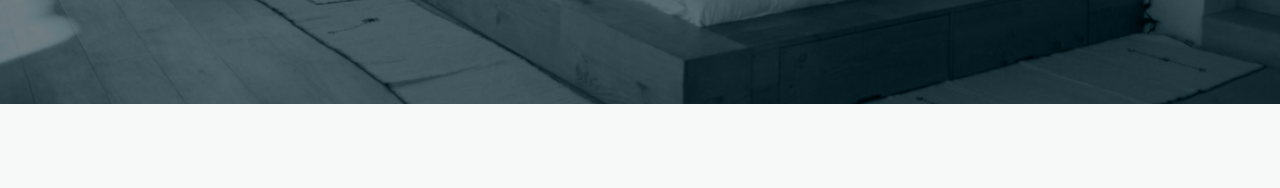
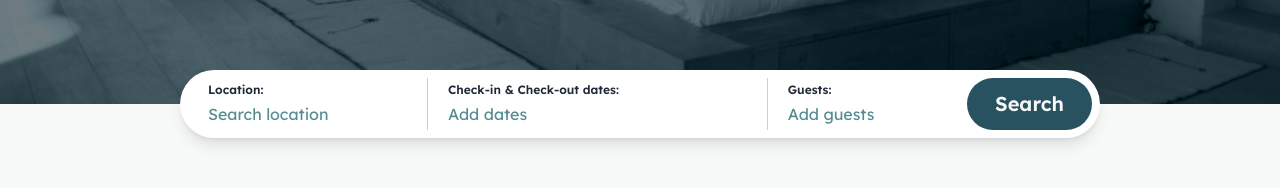
Before and after one commit to inastefansdottir/FED2-PE2-inastefansdottir, a React (Vite) app: page / in a window 1280 px wide. Shown: the part 456-644 px from the top of the page. Built offline with nearby package versions, Linux system fonts and the light colour scheme; no server answers; a web font is replaced by a local one.

Commit message:
Made the search form with location input, guests input and day picker for the dates. Also styled the form.

```diff
--- a/package.json
+++ b/package.json
@@ -16,6 +16,7 @@
     "@fortawesome/free-solid-svg-icons": "^7.2.0",
     "@fortawesome/react-fontawesome": "^3.3.1",
     "react": "^19.2.5",
+    "react-day-picker": "^9.14.0",
     "react-dom": "^19.2.5",
     "react-router-dom": "^7.14.2"
   },
--- a/src/components/Button.tsx
+++ b/src/components/Button.tsx
@@ -18,7 +18,7 @@ const variants = {
 };
 
 const sizes = {
-  big: "px-7 py-3.5 text-xl",
+  big: "px-7 py-3 text-xl",
   default: "px-6 py-3",
   small: "px-5 py-2.5 text-sm",
 };
--- a/src/index.css
+++ b/src/index.css
@@ -4,6 +4,7 @@
 
 body {
   font-family: "Lexend", system-ui, sans-serif;
+  color: #1f2937;
 }
 
 h1,
@@ -11,3 +12,29 @@ h2,
 h3 {
   font-family: "Gloock", Georgia, "Times New Roman", Times, serif;
 }
+
+.rdp-range_end {
+  background: linear-gradient(90deg, #b4d8d8 50%, transparent 50%);
+}
+
+.rdp-range_start {
+  background: linear-gradient(90deg, transparent 50%, #b4d8d8 50%);
+}
+
+.rdp-range_start .rdp-day_button,
+.rdp-range_end .rdp-day_button {
+  background-color: #558c91;
+  border: #558c91;
+}
+
+.rdp-range_middle {
+  background: #b4d8d8;
+}
+
+.rdp-today:not(.rdp-outside) {
+  color: #558c91;
+}
+
+.rdp-chevron {
+  fill: #558c91;
+}
--- a/src/pages/HomePage.tsx
+++ b/src/pages/HomePage.tsx
@@ -1,13 +1,22 @@
 import { useEffect, useState } from "react";
+import { DayPicker } from "react-day-picker";
+import "react-day-picker/style.css";
+import { useRef } from "react";
 import { getVenues } from "../api/venues";
 import { FontAwesomeIcon } from "@fortawesome/react-fontawesome";
 import { faPlus } from "@fortawesome/free-solid-svg-icons";
+import { Button } from "../components/Button";
 import VenueCard from "../components/VenueCard";
 import heroImage from "../assets/hero-image.png";
 
 function HomePage() {
   const [venues, setVenues] = useState([]);
   const [page, setPage] = useState(1);
+
+  const [open, setOpen] = useState(false);
+  const [range, setRange] = useState<any>();
+
+  const calendarRef = useRef(null);
 
   useEffect(() => {
     async function fetchVenues() {
@@ -22,9 +31,109 @@ function HomePage() {
     fetchVenues();
   }, [page]);
 
+  function formatDate(date: Date) {
+    return date.toLocaleDateString("en-GB", {
+      day: "2-digit",
+      month: "2-digit",
+      year: "2-digit",
+    });
+  }
+
+  useEffect(() => {
+    function handleClickOutside(event: MouseEvent) {
+      if (
+        calendarRef.current &&
+        !calendarRef.current.contains(event.target as Node)
+      ) {
+        setOpen(false);
+      }
+    }
+
+    document.addEventListener("mousedown", handleClickOutside);
+
+    return () => {
+      document.removeEventListener("mousedown", handleClickOutside);
+    };
+  }, []);
+
   return (
-    <div className="flex flex-col">
+    <div className="relative flex flex-col">
+      {/* Hero image */}
       <img src={heroImage} className="w-full h-[500px] object-cover" />
+
+      {/* Search */}
+      <div className="absolute left-1/2 -translate-x-1/2 top-[466px] px-10 max-w-[1000px] w-full">
+        <div className="p-2 bg-white rounded-full shadow-lg ">
+          <form className="flex w-full justify-between">
+            {/* Location */}
+            <div className="flex flex-col flex-1 justify-center px-5 min-w-0">
+              <label htmlFor="location" className="text-xs font-semibold">
+                Location:
+              </label>
+              <input
+                id="location"
+                name="location"
+                type="text"
+                placeholder="Search location"
+                className="placeholder-primary pt-1"
+              />
+            </div>
+
+            {/* Check-in and Check-out */}
+            <div className="relative flex flex-col justify-center flex-[1.5] px-5 border-l border-accent min-w-0">
+              <label className="text-xs font-semibold">
+                Check-in & Check-out dates:
+              </label>
+
+              <div ref={calendarRef} className="relative w-full max-w-[340px]">
+                {/* Fake input */}
+                <div
+                  onClick={() => setOpen((prev) => !prev)}
+                  className="pt-1 text-primary cursor-pointer"
+                >
+                  {range?.from && range?.to
+                    ? `${formatDate(range.from)} - ${formatDate(range.to)}`
+                    : "Add dates"}
+                </div>
+
+                {/* Calendar dropdown */}
+                {open && (
+                  <div className="absolute top-full mt-2 bg-white shadow-lg rounded-lg p-4 z-50 left-0">
+                    <DayPicker
+                      mode="range"
+                      selected={range}
+                      onSelect={setRange}
+                    />
+                  </div>
+                )}
+              </div>
+            </div>
+
+            {/* Guests */}
+            <div className="flex flex-col justify-center flex-[0.8] px-5 border-l border-accent min-w-0">
+              <label htmlFor="guests" className="text-xs font-semibold">
+                Guests:
+              </label>
+              <input
+                id="guests"
+                name="guests"
+                type="number"
+                placeholder="Add guests"
+                className="placeholder-primary pt-1"
+              />
+            </div>
+
+            {/* Submit */}
+            <div className="self-end">
+              <Button variant="secondary" size="big">
+                Search
+              </Button>
+            </div>
+          </form>
+        </div>
+      </div>
+
+      {/* Venue card grid */}
       <div className="flex justify-center px-10 mt-[130px] mb-[85px]">
         <div className=" grid xl:grid-cols-4 lg:grid-cols-3 sm:grid-cols-2 grid-cols-1 gap-[30px]">
           {venues.map((venue) => (
--- a/src/types/venue.ts
+++ b/src/types/venue.ts
@@ -2,10 +2,10 @@ export interface Venue {
   id: string;
   name: string;
   description: string;
-  media: string[{
+  media: {
     url: string;
     alt: string;
-  }];
+  }[];
   price: number;
   maxGuests: number;
   rating: number;
--- a/src/types/venueCard.ts
+++ b/src/types/venueCard.ts
@@ -1,4 +1,4 @@
-export interface venueCardProps {
+export interface VenueCardProps {
   to: string;
   image: string;
   alt: string;
--- a/tailwind.config.js
+++ b/tailwind.config.js
@@ -6,6 +6,7 @@ export default {
         primary: "#558c91",
         secondary: "#285260",
         accent: "#b4d8d8",
+        body: "#1f2937",
         brownDark: "#ab9072",
         brownLight: "#e0d7ce",
         background: "#f7f9f9",
```
Also changed, not shown: 1 other file (tests, documents, lock files or other folders).
